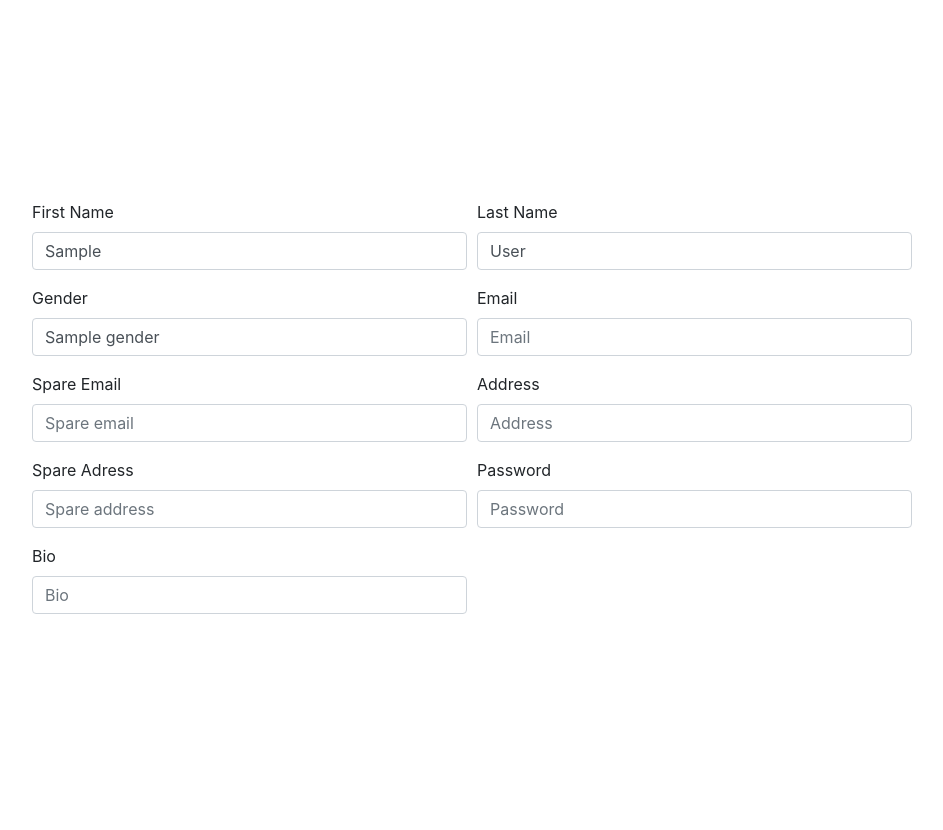
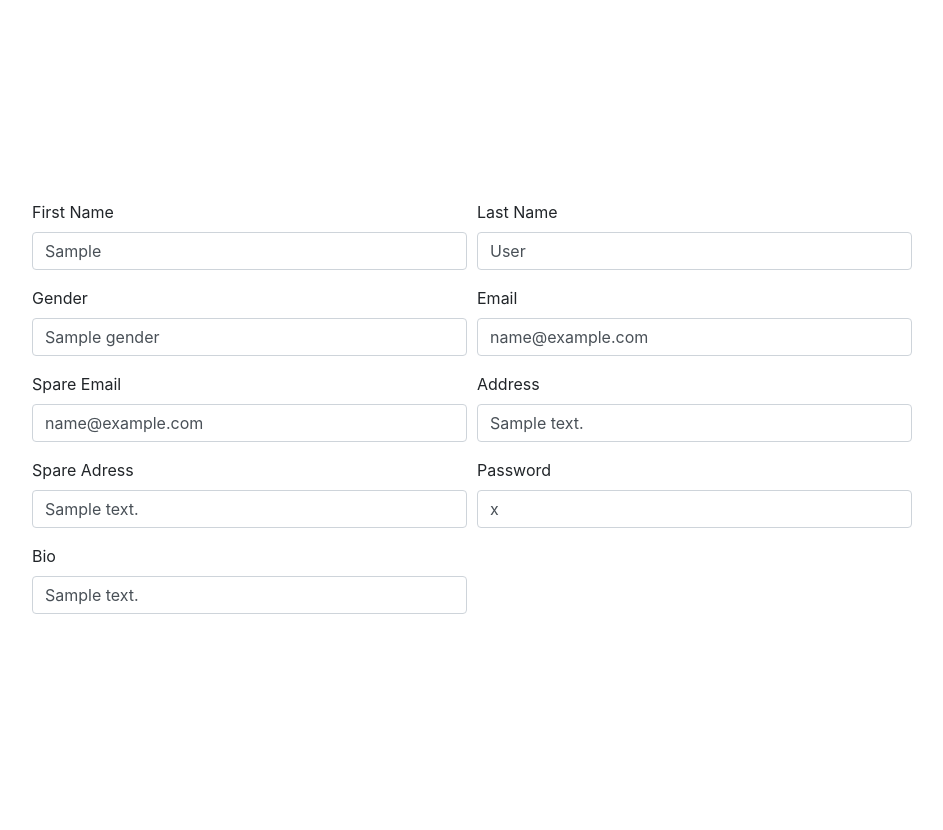
Before and after one commit to DiZiNnEs/random-personal-data-website, a Flask app: template app/templates/index.html in a window 1280 px wide. Shown: the whole page, without its empty margins (168-1111 px from the left). Run offline with Flask 2, Linux system fonts and the light colour scheme; the template is opened without the code that fills it: most values are stand-ins (such as "Sample title", 1, 10 or a date in 2020); some libraries are stand-ins or nearby versions.

Commit message:
rnd-site: One shot

```diff
--- /dev/null
+++ b/app/logic/address.py
@@ -0,0 +1,6 @@
+from faker import Faker
+
+fake = Faker()
+
+fake_address = lambda: fake.address()
+print(fake_address())
--- /dev/null
+++ b/app/logic/bio.py
@@ -0,0 +1,5 @@
+from faker import Faker
+
+fake = Faker()
+
+fake_bio = lambda: fake.text()
--- /dev/null
+++ b/app/logic/email.py
@@ -0,0 +1,19 @@
+import random
+import string
+
+from .first_name import first_name_function as fnf
+from .last_name import last_name_function as lnf
+
+lowercase = list(string.ascii_lowercase)
+uppercase = list(string.ascii_uppercase)
+digits = list(string.digits)
+email = ['@gmail.com', '@mail.ru', '@yandex.ru', '@yahoo.com']
+
+rnd_lowercase = lambda: lowercase[random.randrange(26)]
+rnd_uppercase = lambda: uppercase[random.randrange(26)]
+rnd_digits = lambda: digits[random.randrange(10)]
+rnd_email = lambda: email[random.randrange(3)]
+
+
+def send_email():
+    return fnf() + lnf() + rnd_lowercase() + rnd_uppercase() + rnd_digits() + rnd_digits() + rnd_email()
--- a/app/main.py
+++ b/app/main.py
@@ -4,10 +4,20 @@ from app import app
 from .logic import first_name as fn
 from .logic import last_name as ln
 from .logic import gender as gn
+from .logic import password as pass_
+from .logic import bio
+from .logic import email
+from .logic import address
 
 
 @app.route('/')
 def index():
     return render_template('index.html', title='Fake Data', first_names=fn.first_name_function(),
                            last_name=ln.last_name_function(),
-                           gender=gn.random_gender())
+                           gender=gn.random_gender(),
+                           email=email.send_email(),
+                           spare_email=email.send_email(),
+                           address=address.fake_address(),
+                           spare_address=address.fake_address(),
+                           password=pass_.randomString(),
+                           bio=bio.fake_bio())
--- a/app/templates/index.html
+++ b/app/templates/index.html
@@ -17,37 +17,43 @@
 
             <div class="form-group col-md-6">
                 <label for="inputEmail4">Gender</label>
-                <input type="text" class="form-control" id="inputEmail4" placeholder="Bio" value="{{ gender }}">
+                <input type="text" class="form-control" id="inputEmail4" placeholder="Bio"
+                       value="{{ gender }}">
             </div>
 
             <div class="form-group col-md-6">
                 <label for="inputEmail4">Email</label>
-                <input type="email" class="form-control" id="inputEmail4" placeholder="Email">
+                <input type="email" class="form-control" id="inputEmail4" placeholder="Email"
+                       value="{{ email }}">
             </div>
 
             <div class="form-group col-md-6">
                 <label for="inputEmail4">Spare Email</label>
-                <input type="email" class="form-control" id="inputEmail4" placeholder="Spare email">
+                <input type="email" class="form-control" id="inputEmail4" placeholder="Spare email"
+                       value="{{ spare_email }}">
             </div>
 
             <div class="form-group col-md-6">
                 <label for="inputEmail4">Address</label>
-                <input type="text" class="form-control" id="inputEmail4" placeholder="Address">
+                <input type="text" class="form-control" id="inputEmail4" placeholder="Address" value="{{ address }}">
             </div>
 
             <div class="form-group col-md-6">
                 <label for="inputEmail4">Spare Adress</label>
-                <input type="text" class="form-control" id="inputEmail4" placeholder="Spare address">
+                <input type="text" class="form-control" id="inputEmail4" placeholder="Spare address"
+                       value="{{ spare_address }}">
             </div>
 
             <div class="form-group col-md-6">
                 <label for="inputEmail4">Password</label>
-                <input type="text" class="form-control" id="inputEmail4" placeholder="Password">
+                <input type="text" class="form-control" id="inputEmail4" placeholder="Password"
+                       value="{{ password }}">
             </div>
 
             <div class="form-group col-md-6">
                 <label for="inputEmail4">Bio</label>
-                <input type="text" class="form-control" id="inputEmail4" placeholder="Bio">
+                <input type="text" class="form-control" id="inputEmail4" placeholder="Bio"
+                       value="{{ bio }}">
             </div>
         </div>
     </form>
```
Also changed, not shown: app/logic/password.py (added, +9 -0 lines), 3 other files.
